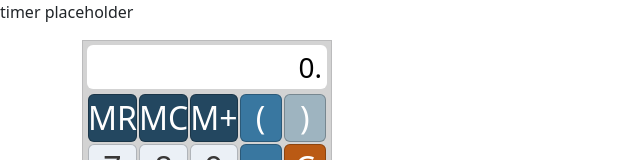
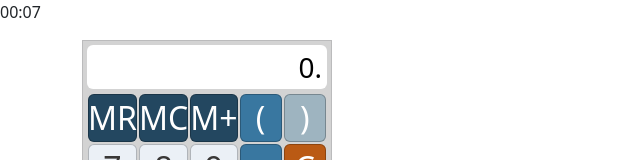
Before and after one commit to tylersernett/grecalc, a React (Create React App) app: page / in a window 1280 px wide. Shown: the top 160 px of the page, without its empty margins (0-640 px from the left). Built offline with nearby package versions, Linux system fonts and the light colour scheme.

Commit message:
Add basic timer functionality

```diff
--- a/src/timer.js
+++ b/src/timer.js
@@ -1,11 +1,85 @@
 import React from 'react';
+import { useEffect, useState } from 'react';
+
+const useCountdown = (targetDate) => {
+    const countDownDate = new Date(targetDate).getTime();
+
+    const [countDown, setCountDown] = useState(
+        countDownDate - new Date().getTime()
+    );
+
+    useEffect(() => {
+        const interval = setInterval(() => {
+            setCountDown(countDownDate - new Date().getTime());
+        }, 1000);
+
+        return () => clearInterval(interval);
+    }, [countDownDate]);
+
+    return getReturnValues(countDown);
+};
+
+const getReturnValues = (countDown) => {
+    // calculate time left
+    const minutes = Math.floor((countDown % (1000 * 60 * 60)) / (1000 * 60));
+    const seconds = Math.floor((countDown % (1000 * 60)) / 1000);
+
+    return [minutes, seconds];
+};
+
+/////////////////////////////////////////////
+
+const DateTimeDisplay = ({ value, isDanger }) => {
+    return (
+        <span className={isDanger ? 'countdown danger' : 'countdown'}>
+            <span>{value}</span>
+        </span>
+    );
+};
+
+const ShowCounter = ({ minutes, seconds }) => {
+    return (
+        <div className="show-counter">
+            <DateTimeDisplay value={minutes} type={'Mins'} isDanger={false} />:
+            <DateTimeDisplay value={seconds} type={'Seconds'} isDanger={false} />
+        </div>
+    );
+};
+
+const ExpiredNotice = () => {
+    return (
+        <div className="expired-notice">
+            <span>Time Expired</span>
+        </div>
+    );
+};
+
+const CountdownTimer = ({ targetDate }) => {
+    const [minutes, seconds] = useCountdown(targetDate);
+
+    if (minutes + seconds <= 0) {
+        return <ExpiredNotice />;
+    } else {
+        return (
+            <ShowCounter
+                minutes={minutes >= 10 ? minutes : "0"+minutes}
+                seconds={seconds >= 10 ? seconds : "0"+seconds}
+            />
+        );
+    }
+};
 
 function Timer() {
-    return(
+    const THIRTY_FIVE_MINS_IN_MS = 1 * 1 * 35 * 60 * 1000/35/5;
+    const NOW_IN_MS = new Date().getTime();
+
+    const dateTimeAtTarget = NOW_IN_MS + THIRTY_FIVE_MINS_IN_MS;
+
+    return (
         <div>
-            timer placeholder
+            <CountdownTimer targetDate={dateTimeAtTarget} />
         </div>
-    )
+    );
 }
 
 export default Timer;
```
